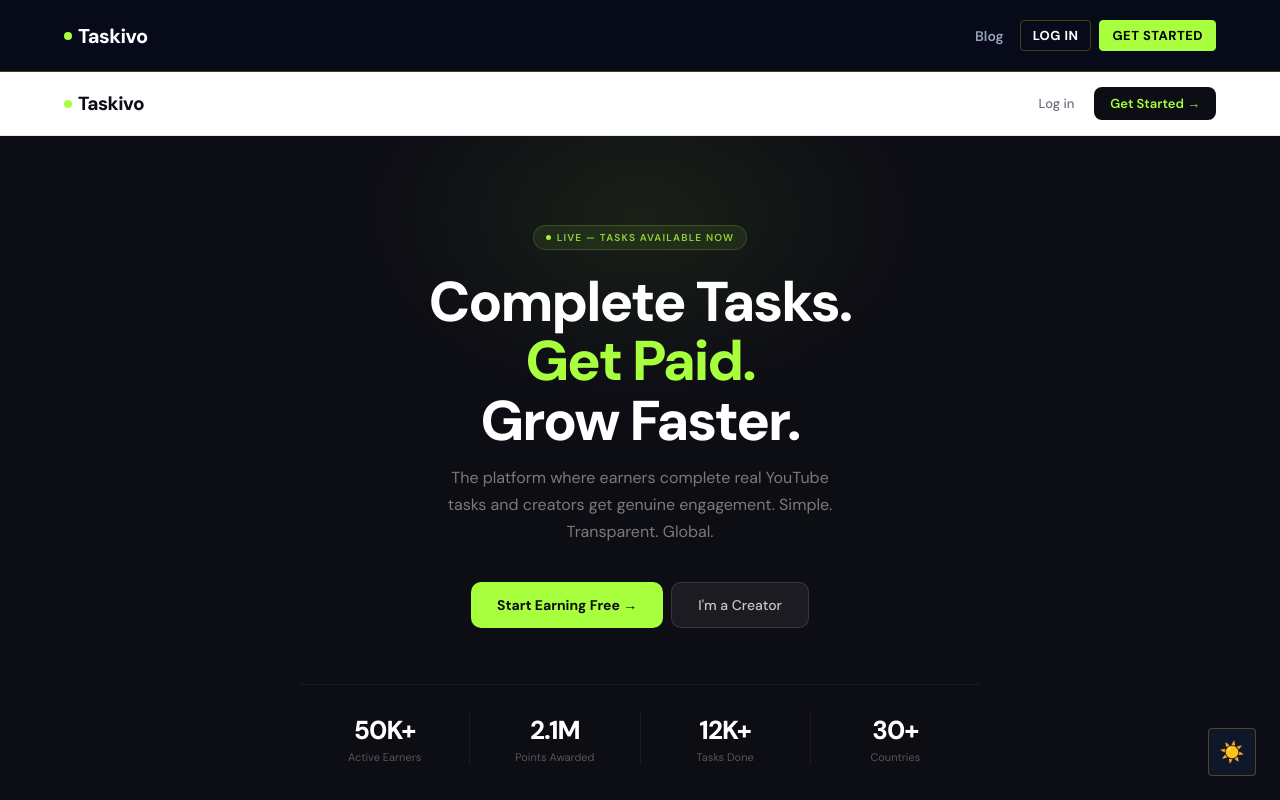
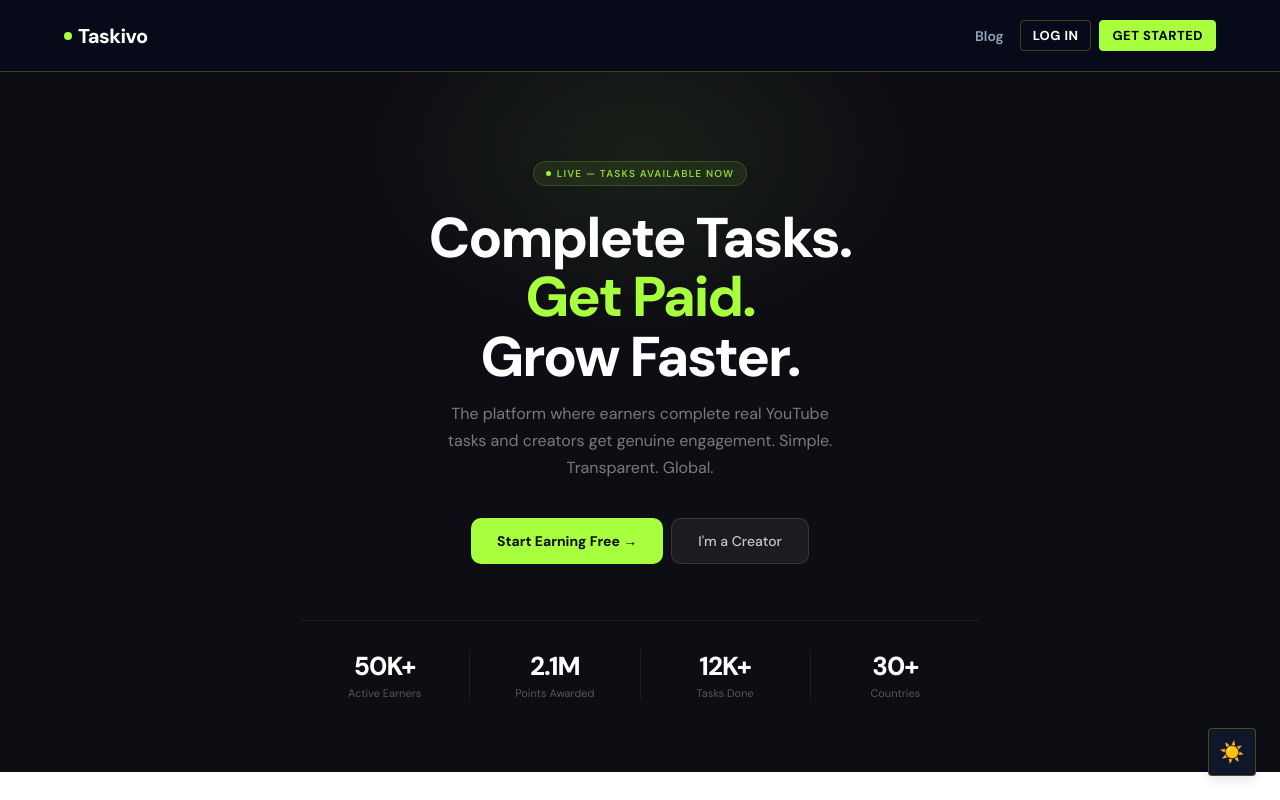
Before and after one commit to Vinbracodetech/taskivo, a React (Vite) app: page / in a window 1280 px wide. Shown: the top 800 px of the page. Built offline with nearby package versions, Linux system fonts and the light colour scheme.

Commit message:
Refactor Landing page by removing navigation
Removed navigation bar and adjusted footer layout.

```diff
--- a/src/pages/Landing.jsx
+++ b/src/pages/Landing.jsx
@@ -56,19 +56,8 @@ export default function Landing({ navigate, setAuthMode }) {
       .lp-footer-pad { padding: 52px 5% 28px; }
       .lp-footer-grid { grid-template-columns: 1.5fr 1fr 1fr 1fr; gap: 32px; }
       .lp-footer-brand-span { grid-column: auto; }
-      .lp-nav-height { height: 64px; }
-      .lp-nav-pad { padding: 0 5%; }
-      .lp-nav-brand { font-size: 19px; }
-      .lp-nav-btn-ghost { font-size: 13px; padding: 7px 14px; }
-      .lp-nav-btn-primary { font-size: 13px; padding: 8px 16px; }
 
       @media (max-width: 600px) {
-        .lp-nav-height { height: 52px !important; }
-        .lp-nav-pad { padding: 0 4% !important; }
-        .lp-nav-brand { font-size: 16px !important; }
-        .lp-nav-btn-ghost { font-size: 11px !important; padding: 5px 9px !important; }
-        .lp-nav-btn-primary { font-size: 11px !important; padding: 6px 11px !important; }
-
         .lp-hero-pad { padding: 44px 4% 40px !important; }
         .lp-hero-title { font-size: 28px !important; letter-spacing: -0.8px !important; line-height: 1.12 !important; }
         .lp-hero-sub { font-size: 13px !important; margin: 0 auto 22px !important; }
@@ -153,36 +142,6 @@ export default function Landing({ navigate, setAuthMode }) {
 
   return (
     <div style={{ fontFamily: "'DM Sans', sans-serif", background: C.off, color: C.ink, minHeight: '100vh', WebkitFontSmoothing: 'antialiased' }}>
-
-      {/* NAV */}
-      <nav className="lp-nav-height lp-nav-pad" style={{
-        position: 'sticky', top: 0, zIndex: 99,
-        display: 'flex', alignItems: 'center',
-        background: 'rgba(255,255,255,0.92)',
-        backdropFilter: 'blur(16px)',
-        borderBottom: `1px solid ${C.line}`,
-      }}>
-        <div className="lp-nav-brand" style={{
-          fontFamily: "'DM Sans', sans-serif",
-          fontWeight: 800, color: C.ink, flex: 1, letterSpacing: '-0.5px',
-          display: 'flex', alignItems: 'center', gap: 6,
-        }}>
-          <span style={{ width: 8, height: 8, borderRadius: '50%', background: C.lime, display: 'inline-block' }}></span>
-          Taskivo
-        </div>
-        <div style={{ display: 'flex', gap: 6, alignItems: 'center' }}>
-          <button className="lp-nav-btn-ghost" style={{
-            background: 'none', border: 'none', fontWeight: 500,
-            color: C.slate, cursor: 'pointer',
-            fontFamily: "'DM Sans', sans-serif", borderRadius: 8,
-          }} onClick={goLogin}>Log in</button>
-          <button className="lp-nav-btn-primary" style={{
-            background: C.ink, border: 'none',
-            fontWeight: 600, color: C.lime, cursor: 'pointer',
-            fontFamily: "'DM Sans', sans-serif", borderRadius: 8,
-          }} onClick={goRegister}>Get Started →</button>
-        </div>
-      </nav>
 
       {/* HERO */}
       <div className="lp-hero-pad" style={{ background: C.ink, position: 'relative', overflow: 'hidden' }}>
@@ -357,7 +316,7 @@ export default function Landing({ navigate, setAuthMode }) {
       </section>
 
       {/* FOOTER */}
-    <footer className="lp-footer-pad" style={{ background: "var(--surface-card)", borderTop: "1px solid var(--line)" }}>
+      <footer className="lp-footer-pad" style={{ background: "var(--surface-card)", borderTop: "1px solid var(--line)" }}>
         <div className="lp-footer-grid" style={{ display: 'grid', marginBottom: 40, padding: "40px 5% 0" }}>
           <div className="lp-footer-brand-span">
             <div style={{ fontFamily: "'DM Sans', sans-serif", fontWeight: 800, color: "var(--ink)", fontSize: 20, marginBottom: 12, display: 'flex', alignItems: 'center', gap: 6 }}>
@@ -369,7 +328,6 @@ export default function Landing({ navigate, setAuthMode }) {
             </p>
           </div>
 
-
           <div>
             <div style={{ fontSize: 10, fontWeight: 700, color: "var(--slate)", letterSpacing: 1.5, textTransform: 'uppercase', marginBottom: 16 }}>Platform</div>
             <ul style={{ listStyle: 'none', padding: 0, margin: 0, display: 'flex', flexDirection: 'column', gap: 12 }}>
@@ -377,7 +335,6 @@ export default function Landing({ navigate, setAuthMode }) {
               <li><span style={{ color: "var(--slate)", cursor: "pointer", fontSize: 13 }} onClick={function() { navigate("auth"); }}>For Creators</span></li>
             </ul>
           </div>
-
 
           <div>
             <div style={{ fontSize: 10, fontWeight: 700, color: "var(--slate)", letterSpacing: 1.5, textTransform: 'uppercase', marginBottom: 16 }}>Company</div>
@@ -387,7 +344,6 @@ export default function Landing({ navigate, setAuthMode }) {
             </ul>
           </div>
 
-
           <div>
             <div style={{ fontSize: 10, fontWeight: 700, color: "var(--slate)", letterSpacing: 1.5, textTransform: 'uppercase', marginBottom: 16 }}>Legal</div>
             <ul style={{ listStyle: 'none', padding: 0, margin: 0, display: 'flex', flexDirection: 'column', gap: 12 }}>
@@ -395,7 +351,6 @@ export default function Landing({ navigate, setAuthMode }) {
               <li><span style={{ color: "var(--slate)", cursor: "pointer", fontSize: 13 }} onClick={function() { navigate("privacy"); }}>Privacy Policy</span></li>
             </ul>
           </div>
-
         </div>
         <div style={{ display: 'flex', justifyContent: 'space-between', alignItems: 'center', borderTop: "1px solid var(--line)", padding: "24px 5%", color: "var(--slate)", fontSize: 12 }}>
           <div>© 2026 Taskivo. All rights reserved.</div>
```
